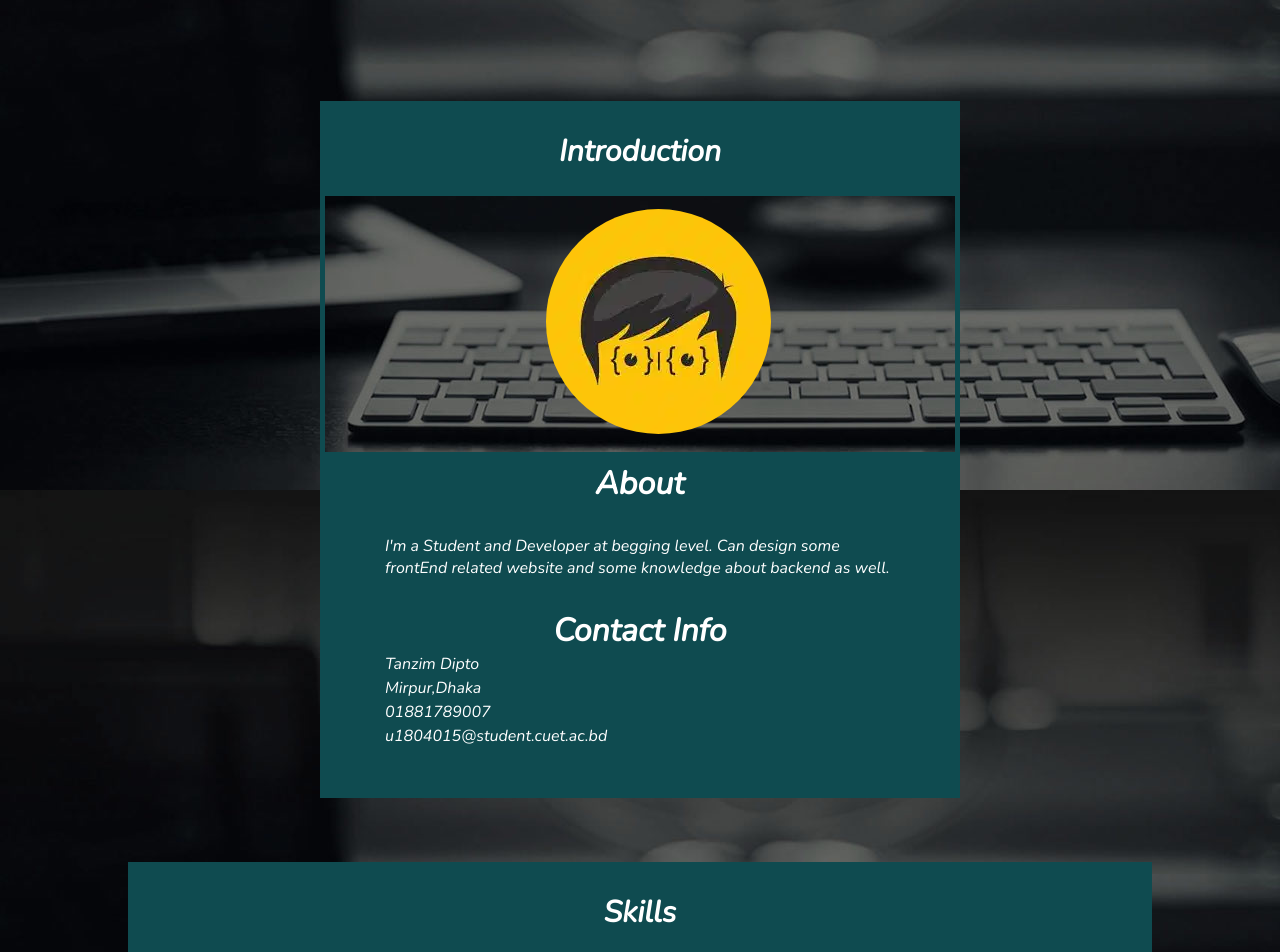
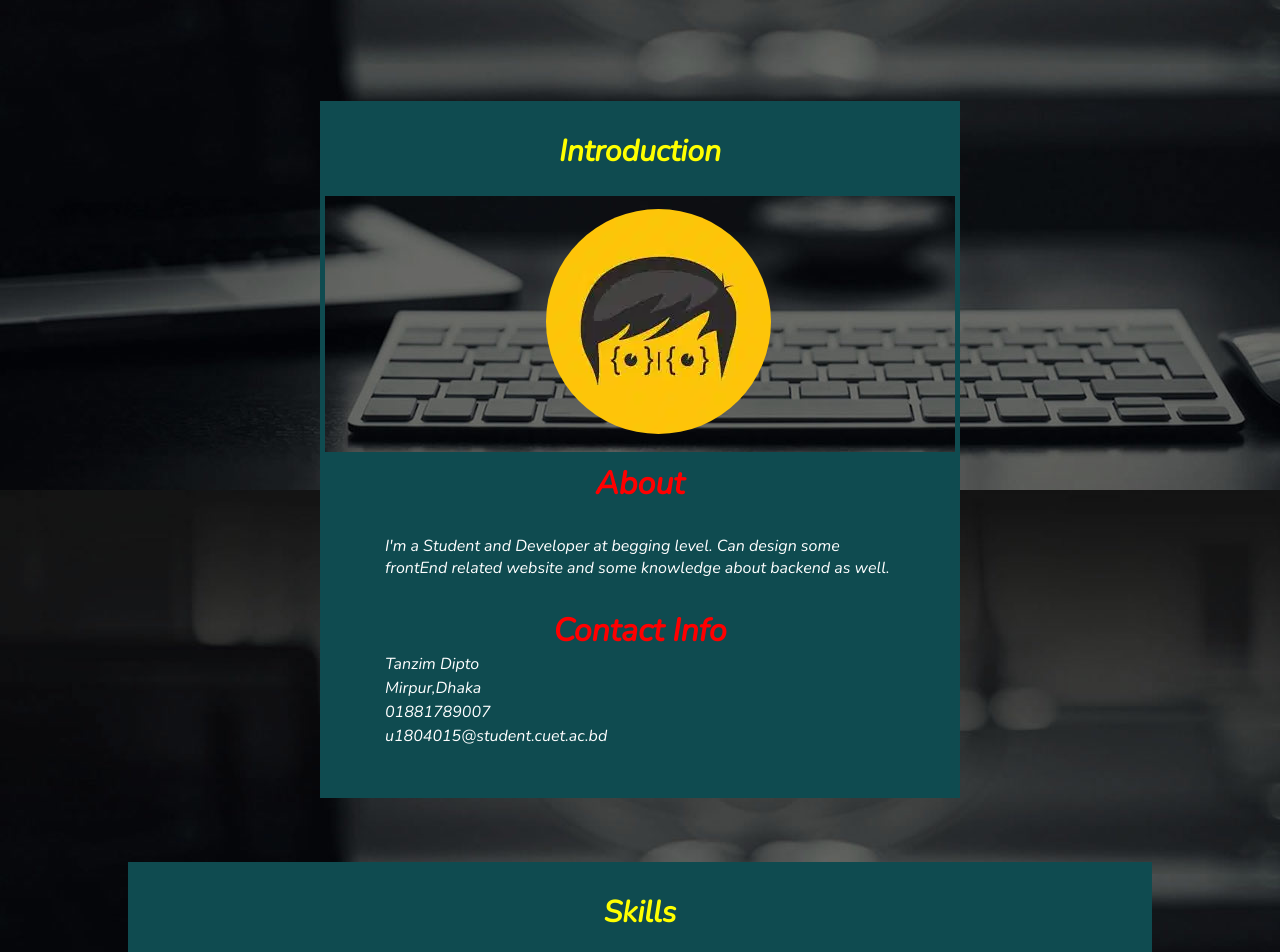
Before and after one commit to tDipto/task-1, a plain HTML site: page index.html in a window 1280 px wide. Shown: the part 320-1272 px from the top of the page. Drawn offline with nearby package versions, Linux system fonts and the light colour scheme.

Commit message:
color add

```diff
--- a/index.html
+++ b/index.html
@@ -13,7 +13,9 @@
       <p>Web Developer</p>
     </div>
     <nav class="nav-introduction">
-      <em style="font-weight: bold; font-size: 30px">Introduction</em>
+      <em style="font-weight: bold; font-size: 30px; color: yellow"
+        >Introduction</em
+      >
     </nav>
     <div class="about-nav">
       <div class="pic">
@@ -21,13 +23,13 @@
       </div>
 
       <div class="info">
-        <h1>About</h1>
+        <h1 style="color: red">About</h1>
         <p>
           I'm a Student and Developer at begging level. Can design some frontEnd
           related website and some knowledge about backend as well.
         </p>
         <div class="contact">
-          <h1>Contact Info</h1>
+          <h1 style="color: red">Contact Info</h1>
           <p>Tanzim Dipto</p>
           <p>Mirpur,Dhaka</p>
           <p>01881789007</p>
@@ -37,7 +39,7 @@
     </div>
 
     <nav class="nav-skill">
-      <em style="font-weight: bold; font-size: 30px">Skills</em>
+      <em style="font-weight: bold; font-size: 30px; color: yellow">Skills</em>
     </nav>
     <div class="skill">
       <div>
```
